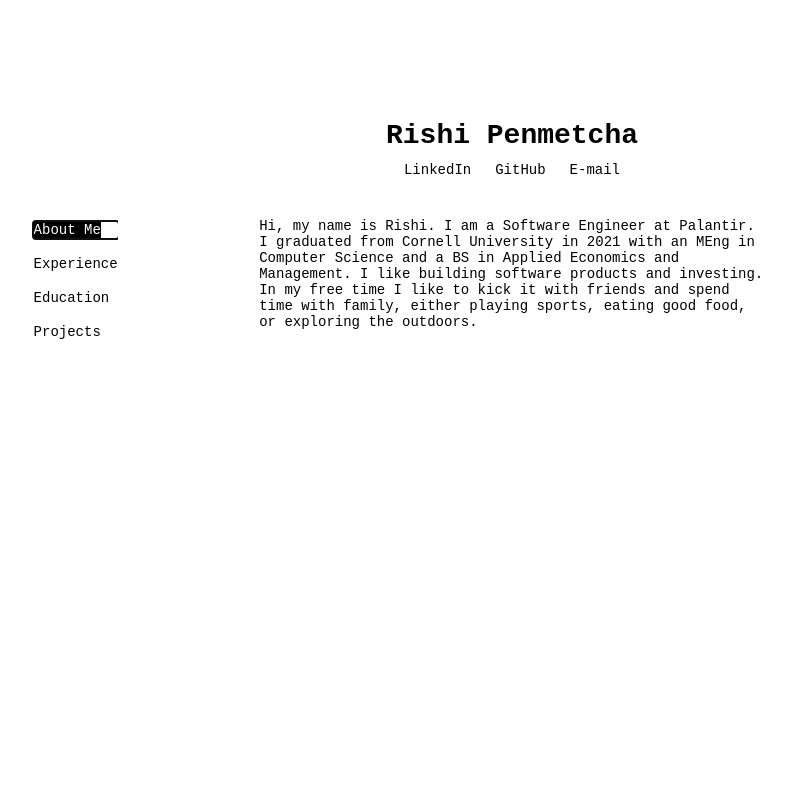
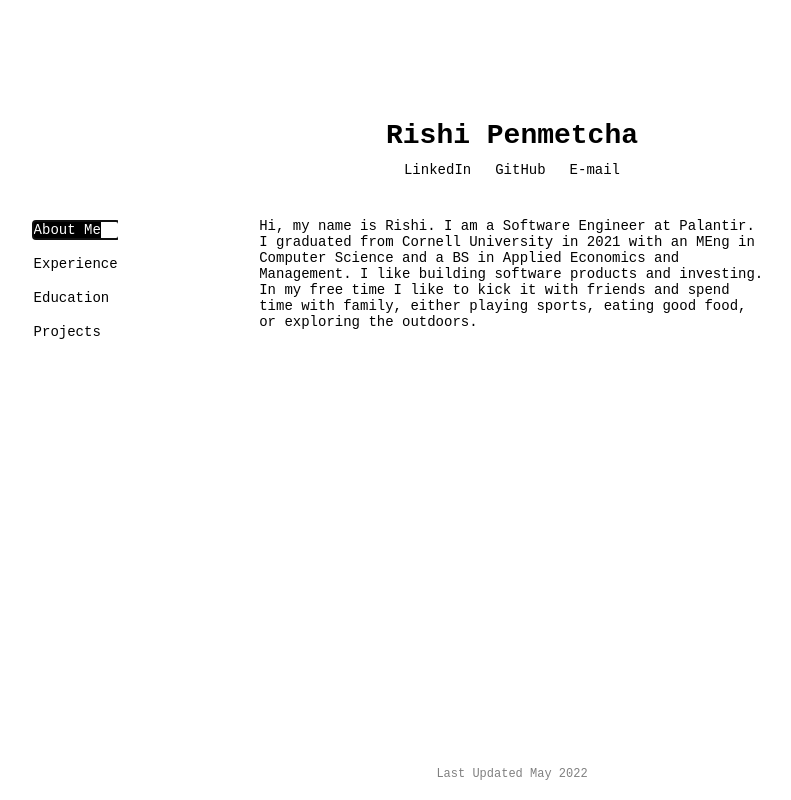
Before and after one commit to rishipenmetcha/rishipenmetcha.github.io, a plain HTML site: page index.html in a window 1280 px wide. Shown: the whole page, without its empty margins (128-919 px from the left). Drawn offline with Linux system fonts and the light colour scheme.

Commit message:
Added last update at the bottom

```diff
--- a/index.html
+++ b/index.html
@@ -30,7 +30,7 @@
     </p>
   </div>
   <pre id="centerText"></pre>
-  <!-- <img src="./Beach.JPG" /> -->
+  <p id="updated">Last Updated May 2022</p>
 
 </body>
 
--- a/style.css
+++ b/style.css
@@ -70,3 +70,13 @@ pre {
   background-color: black;
   box-decoration-break: clone;
 }
+
+p#updated {
+  color: gray;
+  font-size: 12px;
+  font-family: 'Courier New';
+  position: absolute;
+  bottom: 0;
+  left: 50%;
+  transform: translate(-50%, -50%);
+}
```
